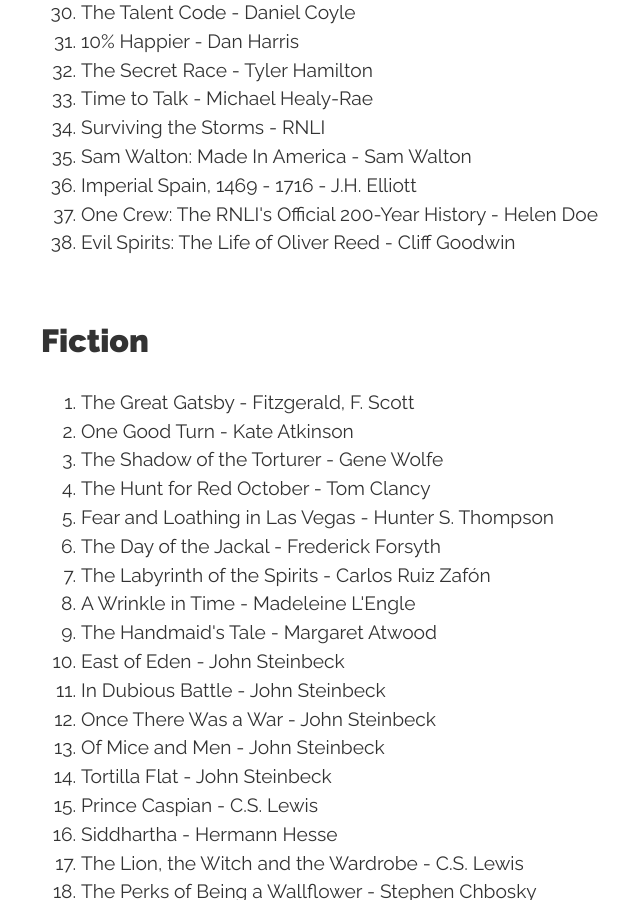
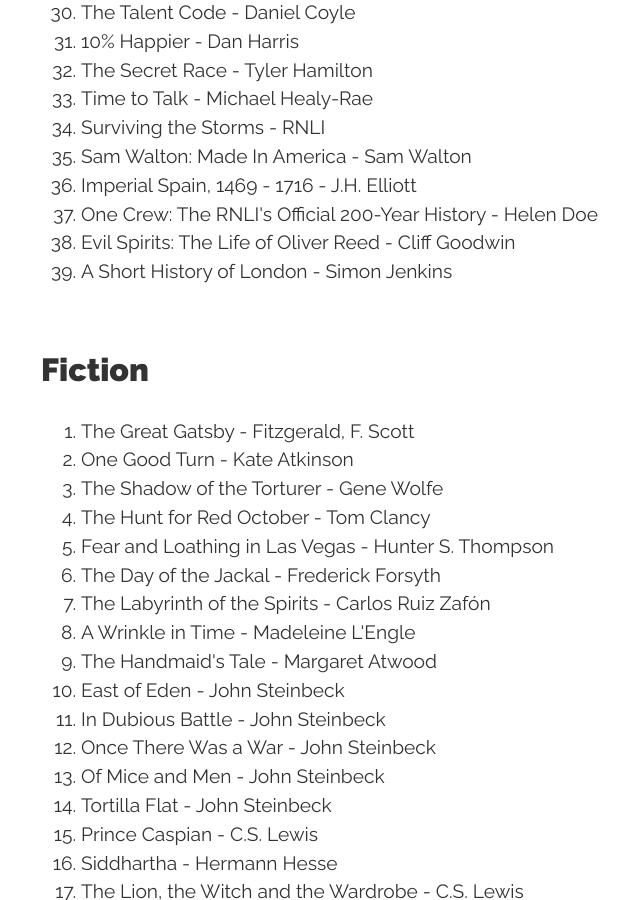
Before and after one commit to conanmercer/conanmercer.github.io, a Jekyll site: the page built from books.html, in a window 1280 px wide and 900 px high, scrolled down 2543 px. Shown: the whole window, without its empty margins (119-759 px from the left). Built offline with Jekyll 4.4.1, drawn with Linux system fonts in a browser that asks for light colours; nearby versions of some CDN libraries; some web fonts are replaced.

Commit message:
add, a book

```diff
--- a/books.html
+++ b/books.html
@@ -101,6 +101,7 @@ title: Books
   <li>Imperial Spain, 1469 - 1716 - J.H. Elliott</li>
   <li>One Crew: The RNLI's Official 200-Year History - Helen Doe</li>
   <li>Evil Spirits: The Life of Oliver Reed - Cliff Goodwin</li>
+  <li>A Short History of London - Simon Jenkins</li>
 </ol>
 
 <h2>Fiction</h2>
```
